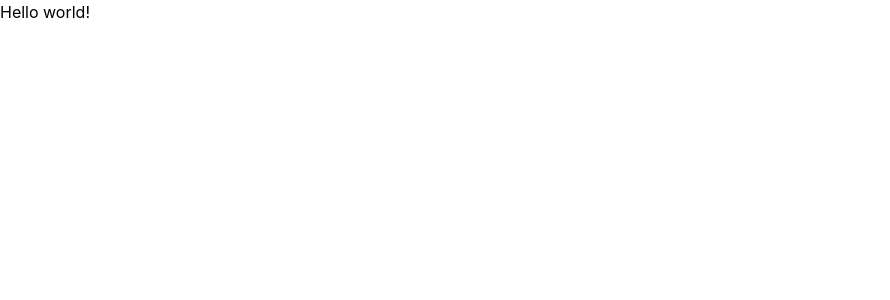
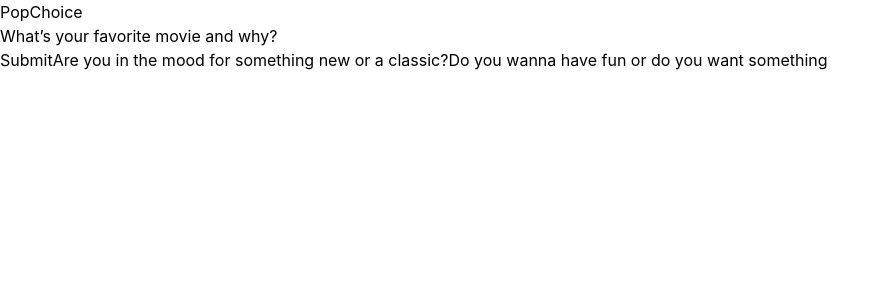
Before and after one commit to vcotir/scrimba-AE-project-popchoice, a React (Vite) app: page / in a window 1280 px wide. Shown: the top 300 px of the page, without its empty margins (0-890 px from the left). Built offline with nearby package versions, Linux system fonts and the light colour scheme.

Commit message:
Add scaffold of react hook form :)

```diff
--- a/src/App.jsx
+++ b/src/App.jsx
@@ -1,11 +1,33 @@
 import { useState } from "react";
+import { useForm } from "react-hook-form";
 
 export default function App() {
-    const [count, setCount] = useState(0);
+    const {
+        register, handleSubmit,
+        formState: { errors, isSubmitting }
+    } = useForm()
+
+    const onSubmit = (data) => {
+        console.log('data', data)
+    }
 
     return (
         <>
-            <h1>Hello world!</h1>
-        </>
-    )
+        <h1>PopChoice</h1>
+        <form onSubmit={handleSubmit(onSubmit)}>
+                <div>
+                    <label>What’s your favorite movie and why?</label>
+                    <input
+                        {
+                        ...register('favoriteMovie', { required: "We'd like to learn about your favorite movie :)"})
+                        }
+                    />
+
+                </div>
+                <button type="submit">Submit</button>
+            <label>Are you in the mood for something new or a classic?</label>
+            <label>Do you wanna have fun or do you want something</label>
+        </form>
+      </>
+    );
 }
```
